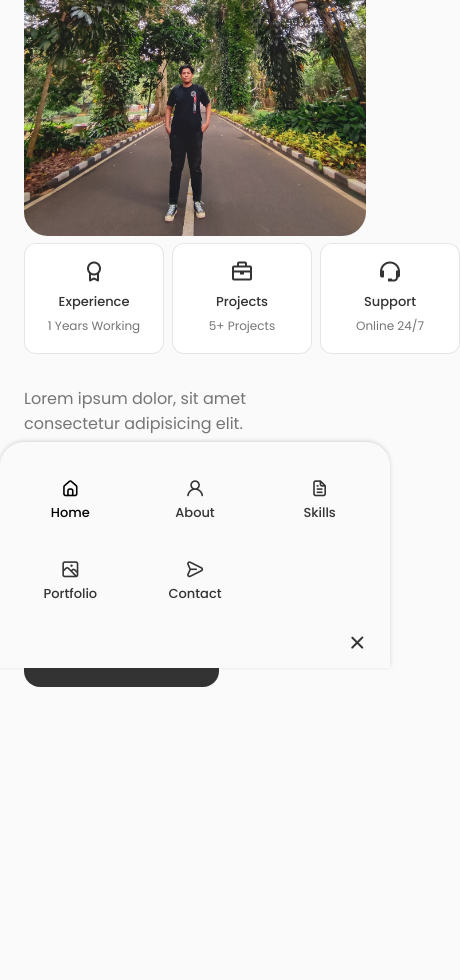
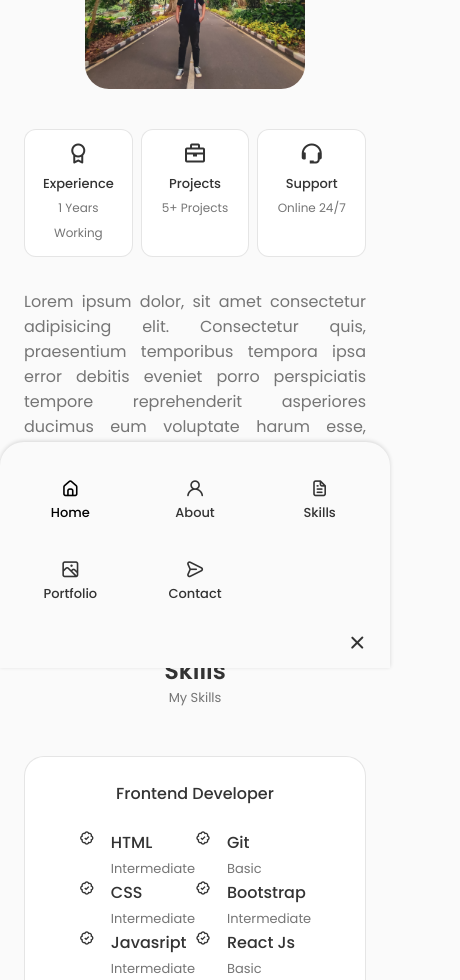
Before and after one commit to DaniNurAdheanto/portofolio-dani, a React (Create React App) app: page / in a window 390 px wide. Shown: the part 1020-2000 px from the top of the page, 460 px wide, since content can reach past the window. Before the commit the page ends 1771 px from the top, so only its background shows below. Built offline with nearby package versions, Linux system fonts and the light colour scheme.

Commit message:
Skills-page

```diff
--- a/src/App.css
+++ b/src/App.css
@@ -184,8 +184,16 @@ img{
 
 /* medium devices */
 @media screen and (max-width:768px) {
+  body{
+    margin: 0 0 var(--header-height) 0;
+  }
+
   .section {
     padding: 2rem 0 4rem;
+  }
+
+  .section_subtitle{
+    margin-bottom: var(--mb-3);
   }
 
 }
--- a/src/App.js
+++ b/src/App.js
@@ -3,6 +3,7 @@ import "./App.css";
 import Header from './components/header/Header';
 import Home from './components/Home/Home';
 import About from './components/about/About';
+import Skills from './components/skills/Skills';
 
 const App =() => {
   return (
@@ -12,6 +13,7 @@ const App =() => {
         <main className='main'>
         <Home />
         <About />
+        <Skills />
         </main>
     </>
   )
--- a/src/components/Home/home.css
+++ b/src/components/Home/home.css
@@ -37,7 +37,7 @@
 
 .home_subtitle{
     position: relative;
-    font-size: var(--h3-font-size);
+    font-size: var(--normal-font-size);
     padding-left: 2.5rem;
     font-weight: var(--font-normal);
     margin-bottom: var(--mb-1);
--- a/src/components/about/About.jsx
+++ b/src/components/about/About.jsx
@@ -14,7 +14,7 @@ function About() {
                 My Introduction
             </span>
 
-            <div className="about_container container grid">
+            <div className="about_container container grip">
                 <img src={AboutImg} alt="" className="about_img" />
 
                 <div className="about_data">
--- a/src/components/about/about.css
+++ b/src/components/about/about.css
@@ -41,5 +41,56 @@
 
 .about_description{
     padding: 0 4rem 0 0;
+    text-align: justify;
     margin-bottom: var(--mb-2-5);
 }
+
+
+/* breakpoints */
+
+/* large devices */
+    @media screen and (max-width:992px) {
+    .about_container {
+        grid-template-columns: 1fr;
+        row-gap: 2.5rem;
+    }
+
+    .about_img{
+        width: 220px;
+    }
+
+    .about_box{
+        padding: 0.75rem 0.5rem;
+    }
+
+    .about_data{
+        text-align: center;
+    }
+
+    .about_info{
+        justify-content: center;
+    }
+
+    .about_description{
+        padding: .5rem;
+        margin-bottom: 2rem;
+    }
+}
+
+  /* medium devices */
+    @media screen and (max-width:576px) {
+        .about_info{
+            grid-template-columns: repeat(3, 1fr);
+        }
+
+        .about_description{
+            padding: 0;
+        }
+    }
+
+  /* small devices */
+    @media screen and (max-width:350px) {
+        .about_info{
+            grid-template-columns: repeat(3,1fr);
+        }
+    }
--- /dev/null
+++ b/src/components/skills/Backend.jsx
@@ -0,0 +1,39 @@
+import React from 'react'
+
+function Backend() {
+    return (
+        <div className="skills_content">
+            <h3 className="skills_title">Backend Developer</h3>
+
+            <div className="skills_box">
+                <div className="skills_groub">
+                    <div className="skills_data">
+                        <i class='bx bx-badge-check'></i>
+                        <div>
+                            <h3 className="skills_name">PHP</h3>
+                            <span className="skills_level">Intermediate</span>
+                        </div>
+                    </div>
+
+                    <div className="skills_data">
+                        <i class='bx bx-badge-check'></i>
+                        <div>
+                            <h3 className="skills_name">MySQL</h3>
+                            <span className="skills_level">Intermediate</span>
+                        </div>
+                    </div>
+
+                    <div className="skills_data">
+                        <i class='bx bx-badge-check'></i>
+                        <div>
+                            <h3 className="skills_name">Laravel</h3>
+                            <span className="skills_level">Intermediate</span>
+                        </div>
+                    </div>
+                </div>
+            </div>
+        </div>
+    )
+}
+
+export default Backend
--- /dev/null
+++ b/src/components/skills/Frontend.jsx
@@ -0,0 +1,66 @@
+import React from 'react'
+
+function Frontend() {
+    return (
+        <div className="skills_content">
+            <h3 className="skills_title">Frontend Developer</h3>
+
+            <div className="skills_box">
+                <div className="skills_groub">
+                    <div className="skills_data">
+                        <i class='bx bx-badge-check'></i>
+                        <div>
+                            <h3 className="skills_name">HTML</h3>
+                            <span className="skills_level">Intermediate</span>
+                        </div>
+                    </div>
+
+                    <div className="skills_data">
+                        <i class='bx bx-badge-check'></i>
+                        <div>
+                            <h3 className="skills_name">CSS</h3>
+                            <span className="skills_level">Intermediate</span>
+                        </div>
+                    </div>
+
+                    <div className="skills_data">
+                        <i class='bx bx-badge-check'></i>
+                        <div>
+                            <h3 className="skills_name">Javasript</h3>
+                            <span className="skills_level">Intermediate</span>
+                        </div>
+                    </div>
+                </div>
+
+
+                <div className="skills_groub">
+                    <div className="skills_data">
+                        <i class='bx bx-badge-check'></i>
+                        <div>
+                            <h3 className="skills_name">Git</h3>
+                            <span className="skills_level">Basic</span>
+                        </div>
+                    </div>
+
+                    <div className="skills_data">
+                        <i class='bx bx-badge-check'></i>
+                        <div>
+                            <h3 className="skills_name">Bootstrap</h3>
+                            <span className="skills_level">Intermediate</span>
+                        </div>
+                    </div>
+
+                    <div className="skills_data">
+                        <i class='bx bx-badge-check'></i>
+                        <div>
+                            <h3 className="skills_name">React Js</h3>
+                            <span className="skills_level">Basic</span>
+                        </div>
+                    </div>
+                </div>
+            </div>
+        </div>
+    )
+}
+
+export default Frontend
--- /dev/null
+++ b/src/components/skills/Skills.jsx
@@ -0,0 +1,25 @@
+import React from 'react'
+import "./skills.css"
+import Frontend from './Frontend'
+import Backend from './Backend'
+
+
+function Skills() {
+    return (
+        <section className="skills section" id="skills">
+            <h2 className="section_title">
+                Skills
+            </h2>
+            <span className="section_subtitle">
+                My Skills
+            </span>
+
+            <div className="skills_container container grip">
+                <Frontend />
+                <Backend />
+            </div>
+        </section>
+    )
+}
+
+export default Skills
--- /dev/null
+++ b/src/components/skills/skills.css
@@ -0,0 +1,88 @@
+.skills_container{
+    grid-template-columns: repeat(2, 350px);
+    column-gap: 3rem;
+    justify-content: center;
+}
+
+.skills_content{
+    background-color: var(--container-color);
+    border: 1px solid rgba(0, 0, 0, 0.1);
+    padding: 2rem 4rem;
+    border-radius: 1.25rem;
+}
+
+.skills_title{
+    font-size: var(--normal-font-size);
+    font-weight: var(--font-medium);
+    text-align: center;
+    margin-bottom: var(--mb-1-5);
+}
+
+.skills_box{
+    display: flex;
+    justify-content: center;
+    columns: 2.5rem;
+}
+
+.skills_group{
+    display: grid;
+    align-items: flex-start;
+    row-gap: 1rem;
+}
+
+.skills_data{
+    display: flex;
+    column-gap: 1rem;
+}
+
+.skills .bx-badge-check{
+    font-size: 1rem;
+    color: var(--title-color);
+}
+
+.skills_name{
+    font-size: var(--normal-font-size);
+    font-weight: var(--font-medium);
+    line-height: 25px;
+
+}
+
+.skills_level{
+    font-size: var(--small-font-size);
+}
+
+/* breakpoints */
+
+/* large devices */
+    @media screen and (max-width:992px) {
+    .skills_container{
+        grid-template-columns: max-content;
+        row-gap: 2rem;
+    }
+    }
+
+  /* medium devices */
+    @media screen and (max-width:768px) {
+
+    }
+
+    @media screen and (max-width:576px) {
+        .skills_container{
+            grid-template-columns: 1fr;
+        }
+
+        .skills_content{
+            padding: 1.5rem;
+        }
+    }
+
+  /* small devices */
+    @media screen and (max-width:350px) {
+        .skills_box{
+            column-gap: 1.25rem;
+        }
+
+        .skills_name{
+            font-size: var(--small-font-size);
+        }
+    }
```
